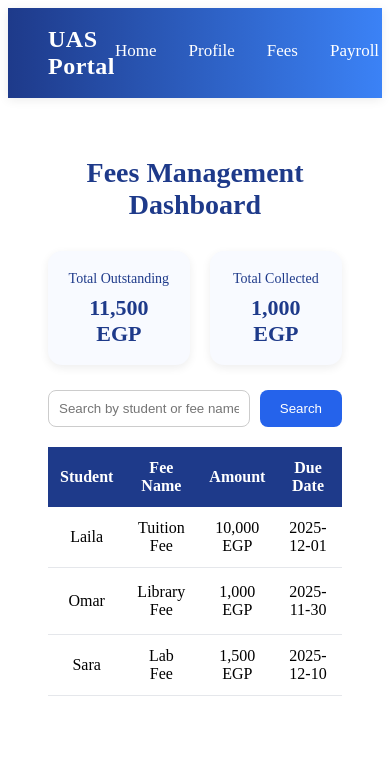
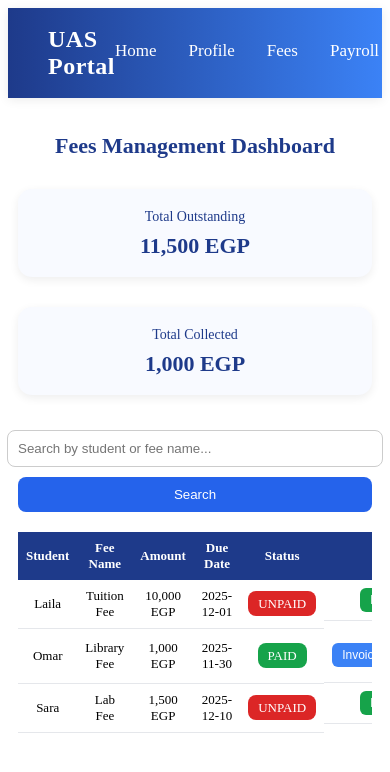
Before and after one commit to Habiba-Walid1/uas-frontend, an Angular app: page /student-fees in a window 390 px wide. Shown: the top 772 px of the page. Built offline with nearby package versions, Linux system fonts and the light colour scheme; sample sign-in values are in the browser's storage.

Commit message:
Made all pages responsive

```diff
--- a/src/app/pages/department-budget/department-budget.css
+++ b/src/app/pages/department-budget/department-budget.css
@@ -101,7 +101,27 @@
   cursor: pointer;
 }
 
+/* MODAL */
+.modal {
+  position: fixed;
+  inset: 0;
+  background: rgba(0,0,0,0.45);
+  display: flex;
+  justify-content: center;
+  align-items: center;
+  z-index: 9999;
+}
 
+.modal-content {
+  background: #fff;
+  padding: 30px;
+  border-radius: 16px;
+  width: 600px;
+  max-height: 90vh;
+  overflow-y: auto;
+}
+
+/* FORM FIELDS */
 .modal-box {
   background: white;
   padding: 30px;
@@ -145,21 +165,68 @@
   border: none;
   border-radius: 8px;
 }
-.modal {
-  position: fixed;
-  inset: 0;
-  background: rgba(0,0,0,0.45);
-  display: flex;
-  justify-content: center;
-  align-items: center;
-  z-index: 9999; /* Makes modal appear above navbar */
+
+/* ---------------------- */
+/* RESPONSIVE DESIGN FIXES */
+/* ---------------------- */
+
+@media (max-width: 992px) {
+  .budget-page {
+    padding: 25px;
+  }
+
+  .summary-container {
+    grid-template-columns: repeat(2, 1fr);
+  }
+
+  .charts {
+    flex-direction: column;
+  }
+
+  .chart-box {
+    width: 100%;
+  }
+
+  .budget-table th,
+  .budget-table td {
+    font-size: 14px;
+    padding: 10px;
+  }
+
+  .modal-content {
+    width: 80%;
+  }
 }
 
-.modal-content {
-  background: #fff;
-  padding: 30px;
-  border-radius: 16px;
-  width: 600px;
-  max-height: 90vh; /* Makes full form visible */
-  overflow-y: auto; /* Scroll only inside the modal */
+@media (max-width: 600px) {
+  .budget-page {
+    padding: 20px 10px;
+  }
+
+  .summary-container {
+    grid-template-columns: 1fr;
+  }
+
+  .summary-card {
+    margin-bottom: 10px;
+  }
+
+  .add-btn {
+    width: 100%;
+  }
+
+  .budget-table th,
+  .budget-table td {
+    font-size: 13px;
+    padding: 8px;
+  }
+
+  .chart-box {
+    padding: 12px;
+  }
+
+  .modal-content {
+    width: 95%;
+    padding: 20px;
+  }
 }
--- a/src/app/pages/home/home.css
+++ b/src/app/pages/home/home.css
@@ -122,3 +122,42 @@
   0% { opacity: 0; transform: scale(0.95); }
   100% { opacity: 1; transform: scale(1); }
 }
+/* =====================
+   Responsive Adjustments
+   ===================== */
+@media (max-width: 992px) {
+  .hero {
+    flex-direction: column;
+    text-align: center;
+  }
+  .hero-content {
+    max-width: 100%;
+  }
+  .hero h1 {
+    font-size: 36px;
+  }
+  .subtitle {
+    font-size: 16px;
+  }
+  .btn-group {
+    justify-content: center;
+  }
+}
+
+@media (max-width: 600px) {
+  .home-wrapper {
+    padding: 30px 20px;
+  }
+  .hero h1 {
+    font-size: 28px;
+  }
+  .subtitle {
+    font-size: 15px;
+  }
+  .hero-image {
+    width: 100%;
+  }
+  .actions button, .hero-btn {
+    width: 100%;
+  }
+}
--- a/src/app/pages/login/login.css
+++ b/src/app/pages/login/login.css
@@ -73,3 +73,33 @@ input {
     width: 100%;
   }
 }
+/* Responsive Enhancements */
+@media (max-width: 992px) {
+  .login-wrapper {
+    padding: 40px 20px;
+  }
+  .login-card {
+    width: 80%;
+  }
+  h2 {
+    font-size: 26px;
+  }
+}
+
+@media (max-width: 480px) {
+  .login-card {
+    width: 100%;
+    padding: 25px;
+  }
+  h2 {
+    font-size: 22px;
+  }
+  input {
+    font-size: 14px;
+    padding: 10px;
+  }
+  .login-btn {
+    font-size: 15px;
+    padding: 12px;
+  }
+}
--- a/src/app/pages/profile/profile.css
+++ b/src/app/pages/profile/profile.css
@@ -183,3 +183,51 @@
   0% { opacity: 0; transform: translateY(25px); }
   100% { opacity: 1; transform: translateY(0); }
 }
+/* Responsive Design */
+@media (max-width: 992px) {
+  .profile-card {
+    width: 90%;
+  }
+  .header {
+    flex-direction: column;
+    text-align: center;
+  }
+  .profile-img {
+    width: 100px;
+    height: 100px;
+  }
+  .header-text h2 {
+    font-size: 24px;
+  }
+  .info-grid {
+    grid-template-columns: 1fr;
+  }
+}
+
+@media (max-width: 600px) {
+  .profile-wrapper {
+    padding: 30px 10px;
+  }
+  .profile-card {
+    width: 100%;
+    padding: 25px;
+  }
+  .profile-img {
+    width: 80px;
+    height: 80px;
+  }
+  .header-text h2 {
+    font-size: 20px;
+  }
+  .info-item {
+    font-size: 14px;
+    padding: 10px;
+  }
+  .action-btn, .role-btn {
+    width: 100%;
+  }
+  .modal-content {
+    width: 90%;
+    padding: 20px;
+  }
+}
--- a/src/app/pages/signup/signup.css
+++ b/src/app/pages/signup/signup.css
@@ -105,3 +105,37 @@ input:focus, select:focus, textarea:focus {
   font-size: 14px;
   text-align: center;
 }
+/* Responsive Design */
+@media (max-width: 992px) {
+  .signup-container {
+    padding: 30px 15px;
+  }
+  .signup-card {
+    width: 90%;
+    padding: 28px;
+  }
+  h2 {
+    font-size: 24px;
+  }
+  .card-grid {
+    grid-template-columns: 1fr;
+  }
+}
+
+@media (max-width: 600px) {
+  .signup-card {
+    width: 100%;
+    padding: 22px;
+  }
+  h2 {
+    font-size: 22px;
+  }
+  input, select, textarea {
+    font-size: 14px;
+    padding: 9px 10px;
+  }
+  .signup-btn {
+    font-size: 15px;
+    padding: 10px;
+  }
+}
--- a/src/app/pages/staff-payroll/staff-payroll.css
+++ b/src/app/pages/staff-payroll/staff-payroll.css
@@ -136,3 +136,40 @@
   padding: 12px;
   border-radius: 8px;
 }
+/* Responsive Design */
+@media (max-width: 992px) {
+  .summary-row {
+    grid-template-columns: repeat(2, 1fr);
+  }
+  .add-btn {
+    width: 100%;
+  }
+  .payroll-container {
+    padding: 25px;
+  }
+  .page-title {
+    font-size: 26px;
+  }
+}
+
+@media (max-width: 600px) {
+  .summary-row {
+    grid-template-columns: 1fr;
+  }
+  .payroll-table th,
+  .payroll-table td {
+    font-size: 14px;
+    padding: 8px;
+  }
+  .chart-box {
+    padding: 10px;
+  }
+  .modal-box {
+    width: 90%;
+    padding: 20px;
+  }
+  .primary, .secondary {
+    font-size: 14px;
+    padding: 10px;
+  }
+}
--- a/src/app/pages/student-fees/student-fees.css
+++ b/src/app/pages/student-fees/student-fees.css
@@ -197,3 +197,79 @@
   align-items: center;
   gap: 8px;
 }
+/* Responsive Design */
+@media (max-width: 992px) {
+  .fees-page {
+    padding: 25px;
+  }
+
+  .admin-summary {
+    flex-wrap: wrap;
+    justify-content: space-around;
+  }
+
+  .summary-card {
+    flex: 1 1 45%;
+    margin-bottom: 10px;
+  }
+
+  .search-bar {
+    flex-direction: column;
+    align-items: center;
+  }
+
+  .search-bar input {
+    width: 80%;
+  }
+
+  .fees-table {
+    width: 100%;
+    font-size: 15px;
+  }
+
+  .modal-box {
+    width: 80%;
+    padding: 22px;
+  }
+}
+
+@media (max-width: 600px) {
+  .title {
+    font-size: 22px;
+  }
+
+  .fees-page {
+    padding: 20px 10px;
+  }
+
+  .summary-card {
+    flex: 1 1 100%;
+  }
+
+  .fees-table th,
+  .fees-table td {
+    font-size: 13px;
+    padding: 8px;
+  }
+
+  .actions button {
+    font-size: 12px;
+    padding: 5px 10px;
+  }
+
+  .modal-box {
+    width: 95%;
+    padding: 18px;
+  }
+
+  .pay-btn,
+  .cancel-btn {
+    font-size: 14px;
+    padding: 10px;
+  }
+
+  .search-bar input,
+  .search-bar button {
+    width: 100%;
+  }
+}
```
